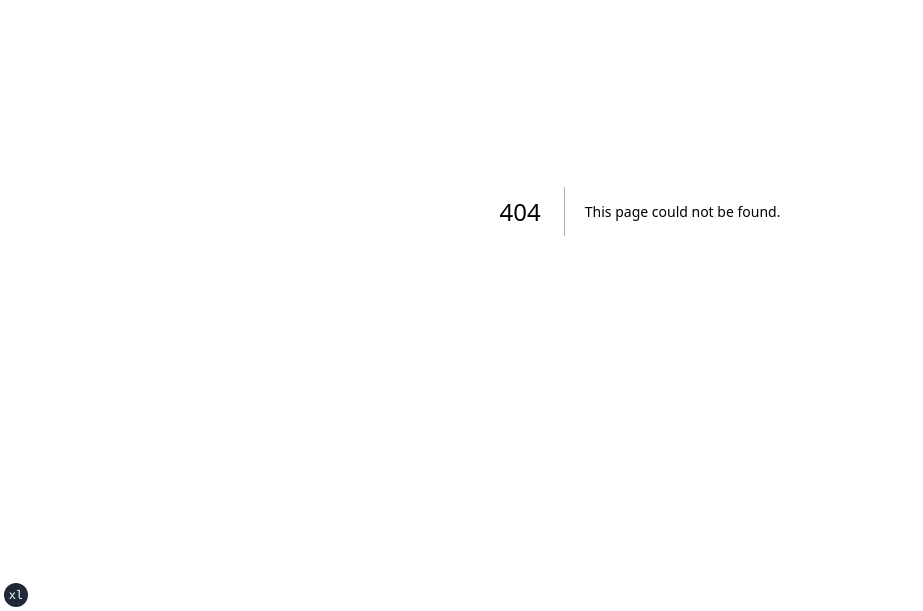
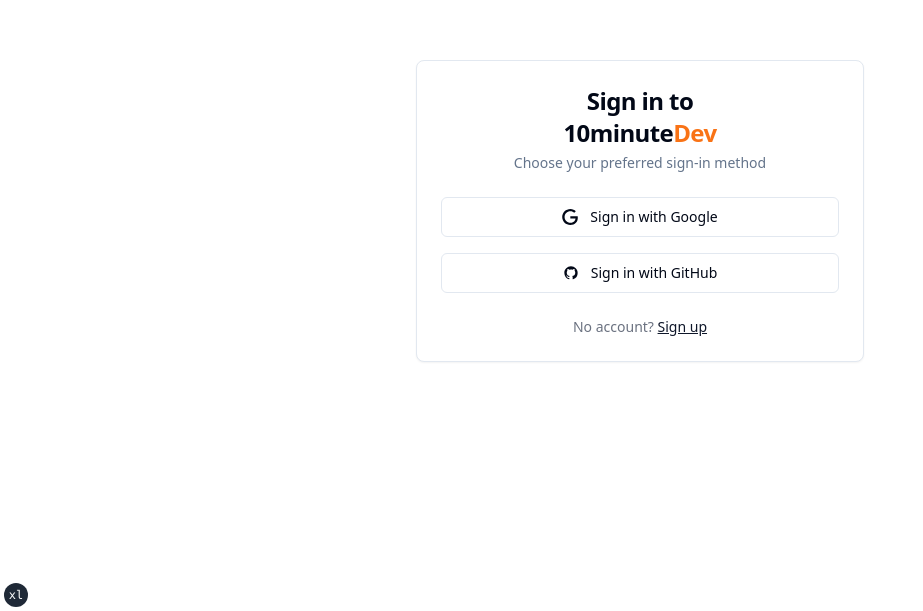
Before and after one commit to rakibtweets/10minutedev, a Next.js app: page /sign-in in a window 1280 px wide. Before the commit this address had no page. Shown: the part 189-800 px from the top of the page, without its empty margins (0-923 px from the left). Built offline with nearby package versions, Linux system fonts and the light colour scheme.

Commit message:
feat(auth): implement authentication layout and sign-in/sign-up pages with social login options

```diff
--- /dev/null
+++ b/app/(auth)/layout.tsx
@@ -0,0 +1,10 @@
+import React from 'react';
+
+const AuthLayout = ({ children }: { children: React.ReactNode }) => {
+  return (
+    <div className="flex min-h-screen items-center justify-center ">
+      {children}
+    </div>
+  );
+};
+export default AuthLayout;
--- /dev/null
+++ b/app/(auth)/sign-in/page.tsx
@@ -0,0 +1,41 @@
+import Link from 'next/link';
+import {
+  Card,
+  CardContent,
+  CardDescription,
+  CardFooter,
+  CardHeader,
+  CardTitle
+} from '@/components/ui/card';
+import SignInWithGoogle from '@/components/buttons/SignInWithGoogle';
+import SignInWithGithub from '@/components/buttons/SignInWithGithub';
+
+export default function SignInPage() {
+  return (
+    <Card className="w-full max-w-md">
+      <CardHeader className="space-y-1">
+        <CardTitle className="text-center text-2xl font-bold">
+          Sign in to{' '}
+          <p className="font-bold">
+            10minute<span className="text-orange-500">Dev</span>
+          </p>
+        </CardTitle>
+        <CardDescription className="text-center">
+          Choose your preferred sign-in method
+        </CardDescription>
+      </CardHeader>
+      <CardContent className="space-y-4">
+        <SignInWithGoogle />
+        <SignInWithGithub />
+      </CardContent>
+      <CardFooter className="flex flex-wrap items-center justify-center gap-2">
+        <div className="text-sm text-gray-500">
+          No account?{' '}
+          <Link className="text-primary underline" href="/sign-up">
+            Sign up
+          </Link>
+        </div>
+      </CardFooter>
+    </Card>
+  );
+}
--- /dev/null
+++ b/app/(auth)/sign-up/page.tsx
@@ -0,0 +1,41 @@
+import Link from 'next/link';
+import {
+  Card,
+  CardContent,
+  CardDescription,
+  CardFooter,
+  CardHeader,
+  CardTitle
+} from '@/components/ui/card';
+import SignInWithGoogle from '@/components/buttons/SignInWithGoogle';
+import SignInWithGithub from '@/components/buttons/SignInWithGithub';
+
+export default function SignUpPage() {
+  return (
+    <Card className="w-full max-w-md">
+      <CardHeader className="space-y-1">
+        <CardTitle className="text-center text-2xl font-bold">
+          Sign Up to{' '}
+          <p className="font-bold">
+            10minute<span className="text-orange-500">Dev</span>
+          </p>
+        </CardTitle>
+        <CardDescription className="text-center">
+          Choose your preferred sign-up method
+        </CardDescription>
+      </CardHeader>
+      <CardContent className="space-y-4">
+        <SignInWithGoogle />
+        <SignInWithGithub />
+      </CardContent>
+      <CardFooter className="flex flex-wrap items-center justify-center gap-2">
+        <div className="text-sm text-gray-500">
+          Already have an account?{' '}
+          <Link className="text-primary underline" href="/sign-in">
+            Sign in
+          </Link>
+        </div>
+      </CardFooter>
+    </Card>
+  );
+}
--- /dev/null
+++ b/components/buttons/SignInWithGithub.tsx
@@ -0,0 +1,22 @@
+import { Button } from '@/components/ui/button';
+
+const SignInWithGithub = () => {
+  return (
+    <Button className="w-full" variant="outline">
+      <svg
+        className="mr-3 size-4"
+        fill="currentColor"
+        viewBox="0 0 24 24"
+        aria-hidden="true"
+      >
+        <path
+          fillRule="evenodd"
+          d="M12 2C6.477 2 2 6.484 2 12.017c0 4.425 2.865 8.18 6.839 9.504.5.092.682-.217.682-.483 0-.237-.008-.868-.013-1.703-2.782.605-3.369-1.343-3.369-1.343-.454-1.158-1.11-1.466-1.11-1.466-.908-.62.069-.608.069-.608 1.003.07 1.531 1.032 1.531 1.032.892 1.53 2.341 1.088 2.91.832.092-.647.35-1.088.636-1.338-2.22-.253-4.555-1.113-4.555-4.951 0-1.093.39-1.988 1.029-2.688-.103-.253-.446-1.272.098-2.65 0 0 .84-.27 2.75 1.026A9.564 9.564 0 0112 6.844c.85.004 1.705.115 2.504.337 1.909-1.296 2.747-1.027 2.747-1.027.546 1.379.202 2.398.1 2.651.64.7 1.028 1.595 1.028 2.688 0 3.848-2.339 4.695-4.566 4.943.359.309.678.92.678 1.855 0 1.338-.012 2.419-.012 2.747 0 .268.18.58.688.482A10.019 10.019 0 0022 12.017C22 6.484 17.522 2 12 2z"
+          clipRule="evenodd"
+        />
+      </svg>
+      Sign in with GitHub
+    </Button>
+  );
+};
+export default SignInWithGithub;
--- /dev/null
+++ b/components/buttons/SignInWithGoogle.tsx
@@ -0,0 +1,18 @@
+import { Button } from '@/components/ui/button';
+
+const SignInWithGoogle = () => {
+  return (
+    <Button className="w-full" variant="outline">
+      <svg
+        className="mr-3 size-4"
+        fill="currentColor"
+        viewBox="0 0 24 24"
+        aria-hidden="true"
+      >
+        <path d="M12.48 10.92v3.28h7.84c-.24 1.84-.853 3.187-1.787 4.133-1.147 1.147-2.933 2.4-6.053 2.4-4.827 0-8.6-3.893-8.6-8.72s3.773-8.72 8.6-8.72c2.6 0 4.507 1.027 5.907 2.347l2.307-2.307C18.747 1.44 16.133 0 12.48 0 5.867 0 .307 5.387.307 12s5.56 12 12.173 12c3.573 0 6.267-1.173 8.373-3.36 2.16-2.16 2.84-5.213 2.84-7.667 0-.76-.053-1.467-.173-2.053H12.48z" />
+      </svg>
+      Sign in with Google
+    </Button>
+  );
+};
+export default SignInWithGoogle;
```
Also changed, not shown: 1 other file (tests, documents, lock files or other folders).
